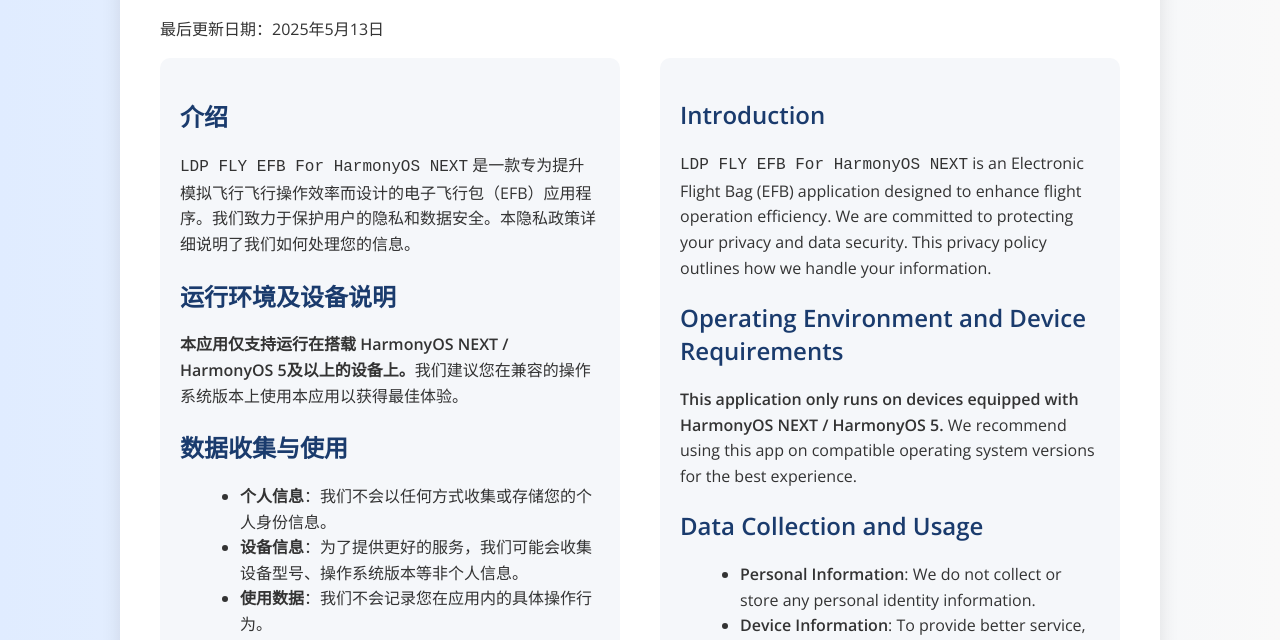
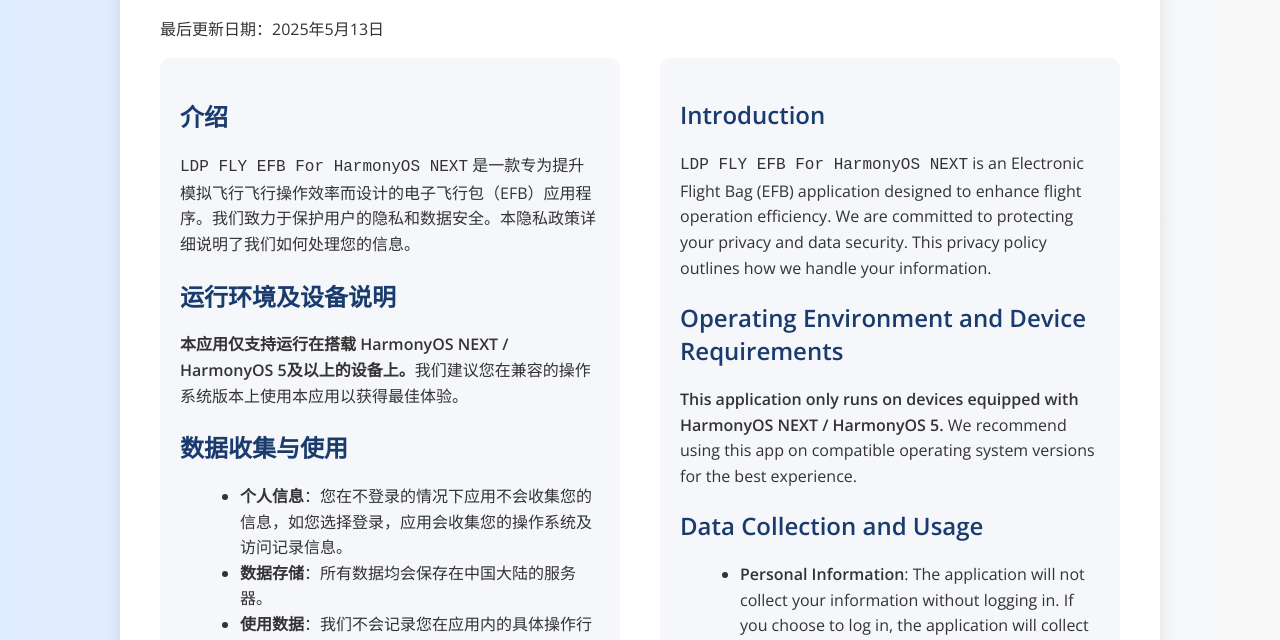
Before and after one commit to nhfy1w/NHFY1W.github.io, a plain HTML site: page index.html in a window 1280 px wide. Shown: the part 292-932 px from the top of the page. Drawn offline with nearby package versions, Linux system fonts and the light colour scheme.

Commit message:
Add files via upload

```diff
--- a/index.html
+++ b/index.html
@@ -222,8 +222,8 @@
 
             <h2>数据收集与使用</h2>
             <ul>
-                <li><strong>个人信息</strong>：我们不会以任何方式收集或存储您的个人身份信息。</li>
-                <li><strong>设备信息</strong>：为了提供更好的服务，我们可能会收集设备型号、操作系统版本等非个人信息。</li>
+                <li><strong>个人信息</strong>：您在不登录的情况下应用不会收集您的信息，如您选择登录，应用会收集您的操作系统及访问记录信息。</li>
+                <li><strong>数据存储</strong>：所有数据均会保存在中国大陆的服务器。</li>
                 <li><strong>使用数据</strong>：我们不会记录您在应用内的具体操作行为。</li>
             </ul>
 
@@ -249,8 +249,8 @@
 
             <h2>Data Collection and Usage</h2>
             <ul>
-                <li><strong>Personal Information</strong>: We do not collect or store any personal identity information.</li>
-                <li><strong>Device Information</strong>: To provide better service, we may collect non-personal information such as device model and operating system version.</li>
+                <li><strong>Personal Information</strong>: The application will not collect your information without logging in. If you choose to log in, the application will collect your operating system and access record information.</li>
+                <li><strong>Data Storage</strong>: All data will be stored on servers in mainland China.</li>
                 <li><strong>Usage Data</strong>: We do not record specific operational behaviors within the application.</li>
             </ul>
 
```
